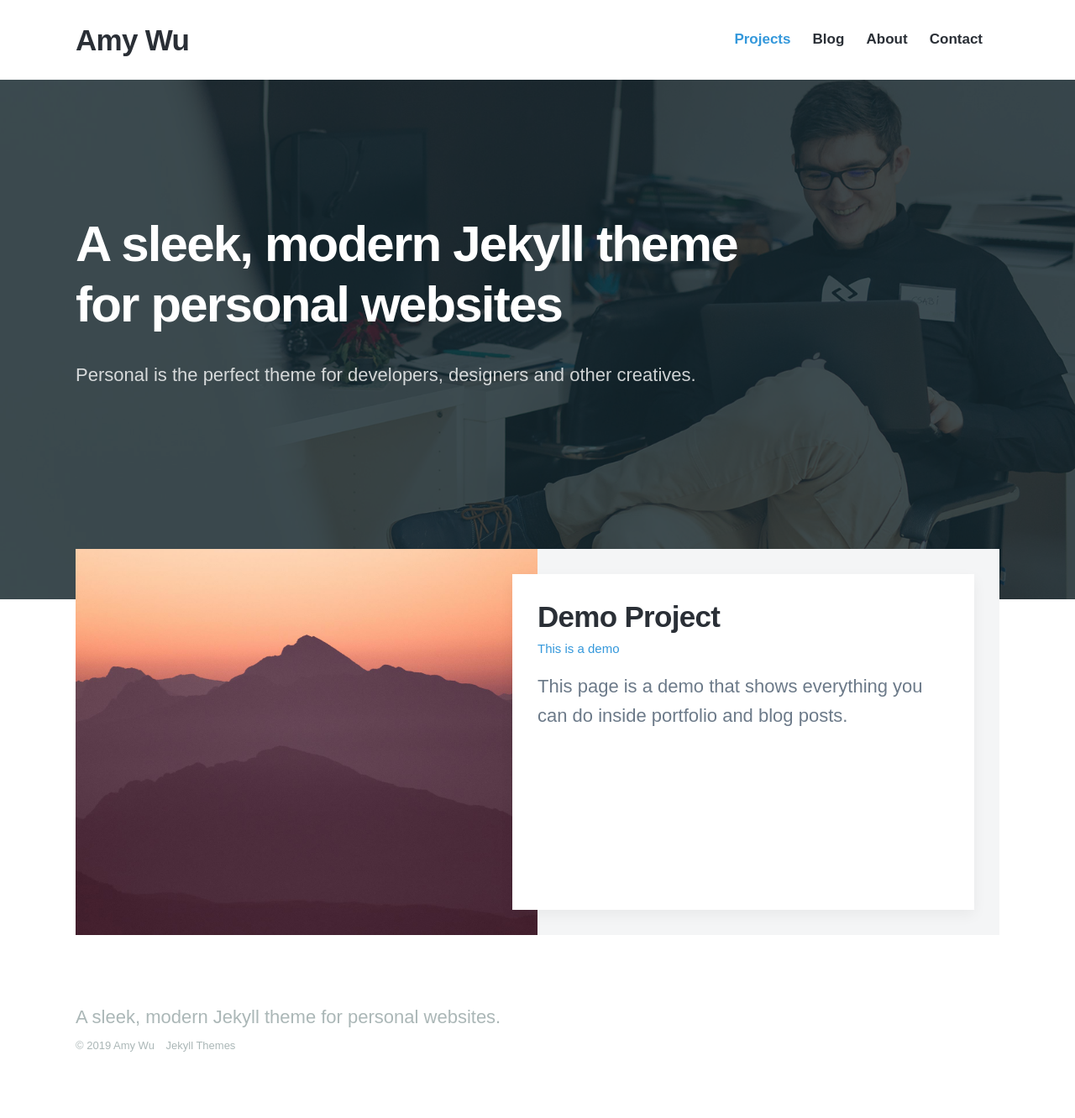
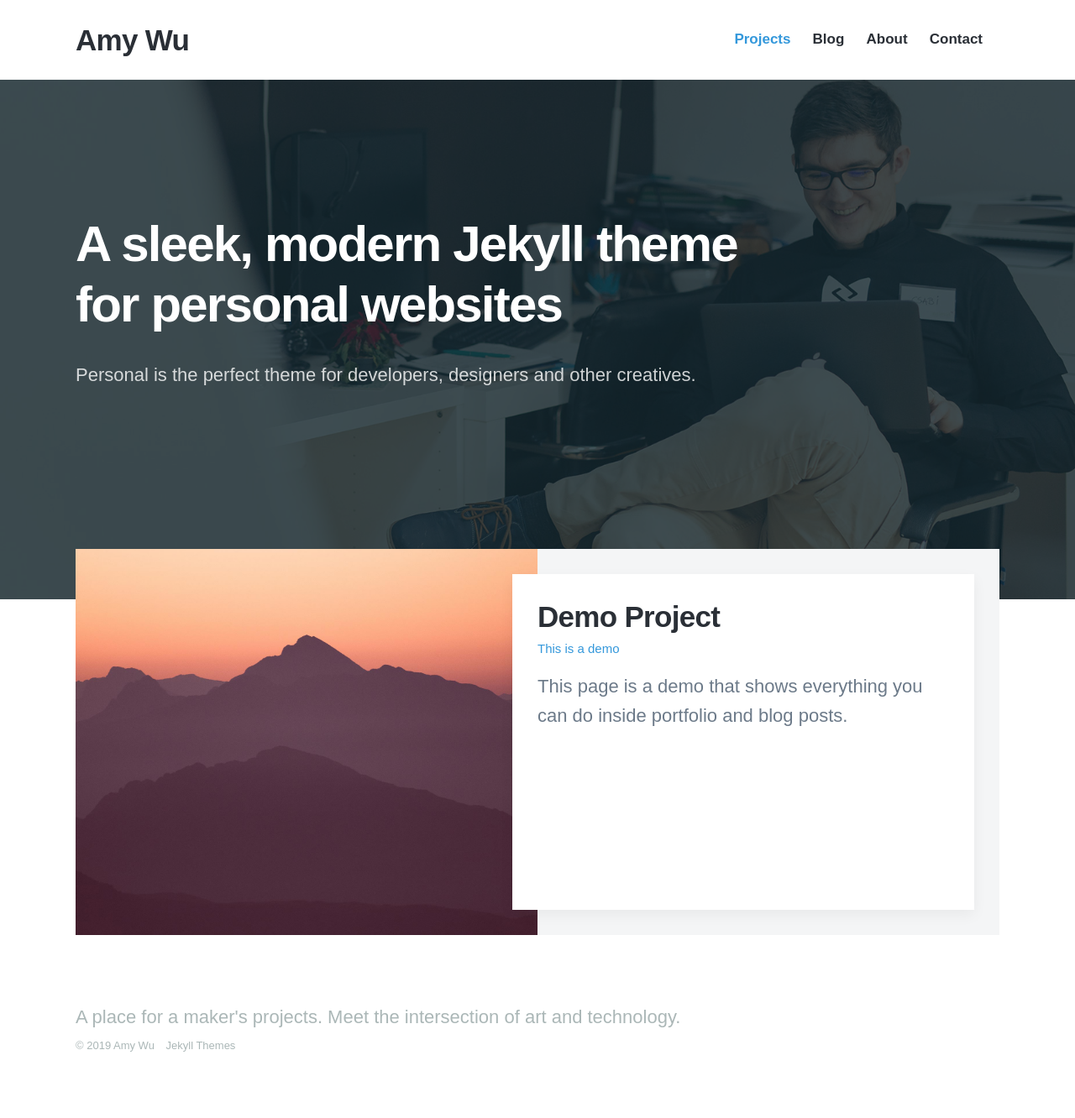
Before and after one commit to amymuwu/website3.0, a Jekyll site: the page built from index.html, in a window 1280 px wide. Shown: the whole page at 84% size. Built offline with Jekyll 4.4.1, drawn with Linux system fonts in a browser that asks for light colours; nearby versions of some CDN libraries; some web fonts are replaced.

Commit message:
Update settings.yml

```diff
--- a/_data/settings.yml
+++ b/_data/settings.yml
@@ -18,7 +18,7 @@ menu_settings:
       url: '/contact'
 
 footer_settings:
-  footer_tagline: A sleek, modern Jekyll theme for personal websites.
+  footer_tagline:  A place for a maker's projects. Meet the intersection of art and technology.
 
 hero_settings:
   overlay_opacity: 0.8
```
